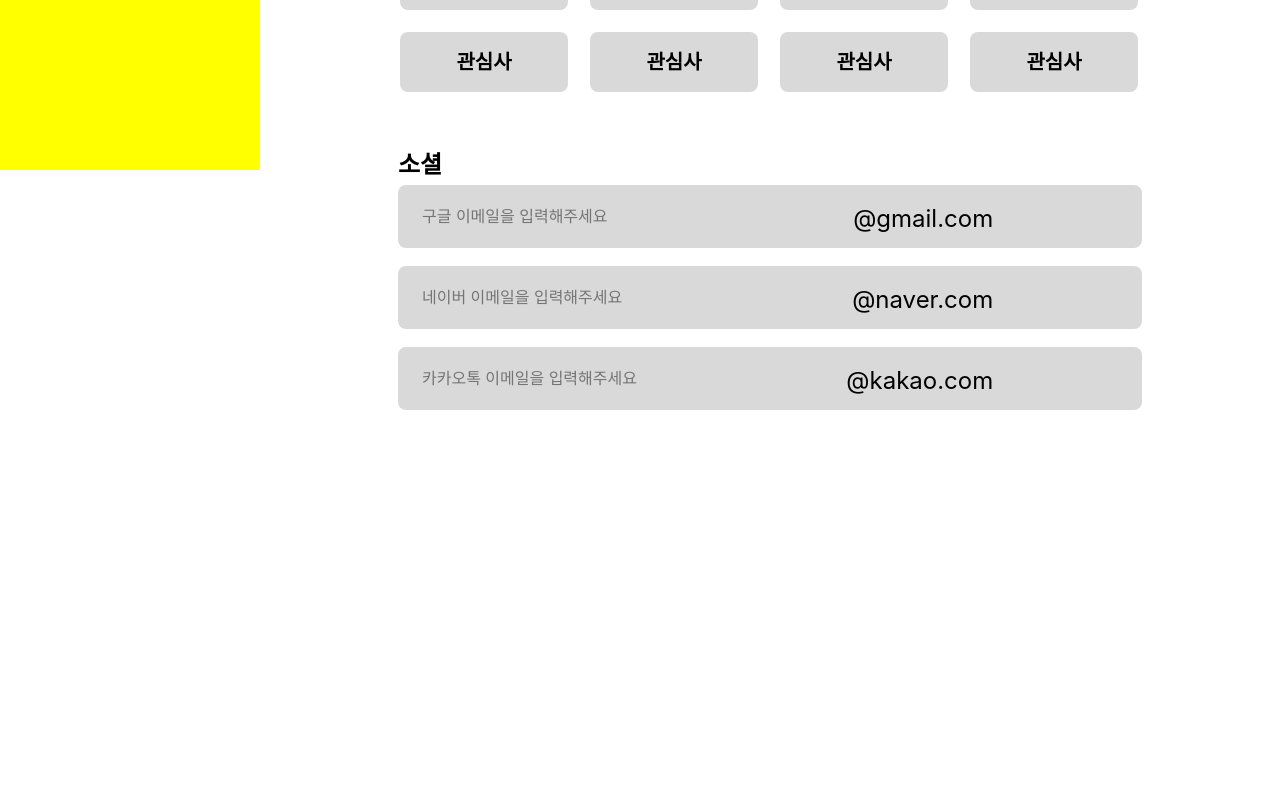
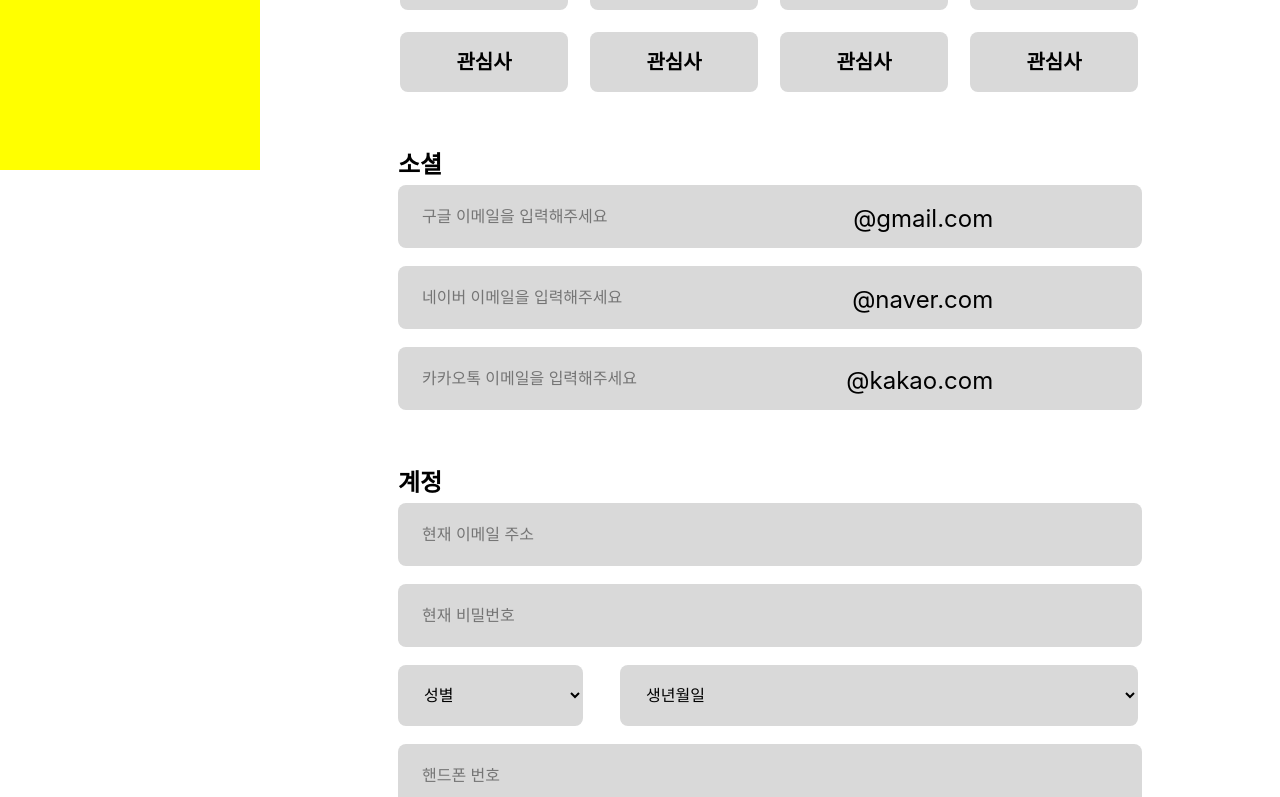
Before and after one commit to PrograMemo-Groom/TeamMemoFlow, a React app: page /setting in a window 1280 px wide. Shown: the part 630-1427 px from the top of the page. Before the commit the page ends 1040 px from the top, so only its background shows below. Built offline with nearby package versions, Linux system fonts and the light colour scheme.

Commit message:
📝 세팅 페이지 Account 컴포넌트 생성 및 ui 구성  ref: #57

```diff
--- a/src/pages/setting/Setting.jsx
+++ b/src/pages/setting/Setting.jsx
@@ -1,14 +1,31 @@
 import styles from './Setting.module.scss'
 import Profile from "./components/Profile";
 import Social from "./components/Social";
+import Account from "./components/Account";
 
-const Setting=()=>{
-  return(
-    <div className={styles.container}>
-      <Profile/>
-        <Social/>
-    </div>
-  )
+const Setting = () => {
+    const bottomItem =[
+        "개인정보 보호",
+        "화면",
+        "공지사항",
+        "정보",
+        "문의하기",
+        "버전 1.0.0",
+        "로그아웃",
+        "계정 삭제하기"
+    ]
+    return (
+        <div className={styles.container}>
+            <Profile/>
+            <Social/>
+            <Account/>
+            <ul className={styles.bottomItem}>
+                {bottomItem.map((item, index)=>(
+                    <li id={`li_${index}`}>{item}</li>
+                ))}
+            </ul>
+        </div>
+    )
 }
 
 export default Setting
--- a/src/pages/setting/Setting.module.scss
+++ b/src/pages/setting/Setting.module.scss
@@ -1,7 +1,20 @@
 @import "../../styles/mixins";
+@import "../../styles/variables";
 
 .container{
   @include flex-center;
   flex-direction: column;
   margin-top: 50px;
+  .bottomItem{
+    display: flex;
+    flex-direction: column;
+    width: 740px;
+    gap: 22px;
+    font-size: $font-size-base;
+    font-weight: bold;
+    margin-top: 185px;
+    & > *:last-child{
+      color: #DC1414;
+    }
+  }
 }
--- /dev/null
+++ b/src/pages/setting/components/Account.jsx
@@ -0,0 +1,39 @@
+import styles from "./Account.module.scss"
+import {useState} from "react";
+
+
+const Account = () =>{
+    const [selectedOption, setSelectedOption] = useState("");
+
+    const handleChange = (event) => {
+        setSelectedOption(event.target.value);
+    };
+
+    return(
+        <fieldset>
+            <legend>계정</legend>
+            <input className={styles.commonInput} placeholder="현재 이메일 주소"/>
+            <input className={styles.commonInput} placeholder="현재 비밀번호"/>
+            <form>
+                <select className={styles.gender} value={selectedOption} onChange={handleChange}>
+                    <option className={styles.defaultOption} value="" disabled>
+                      성별
+                    </option>
+                    <option value="option1">남자</option>
+                    <option value="option2">여자</option>
+                </select>
+                <select className={styles.birth} value={selectedOption} onChange={handleChange}>
+                    <option className={styles.defaultOption} value="" disabled>
+                       생년월일
+                    </option>
+                    <option value="option1">Option 1</option>
+                    <option value="option2">Option 2</option>
+                    <option value="option3">Option 3</option>
+                </select>
+            </form>
+            <input className={styles.commonInput} placeholder="핸드폰 번호"/>
+        </fieldset>
+    )
+}
+
+export default Account;
--- /dev/null
+++ b/src/pages/setting/components/Account.module.scss
@@ -0,0 +1,46 @@
+@import "../../../styles/variables";
+@import "../../../styles/mixins";
+
+fieldset {
+  width: 740px;
+  margin-top: 61px;
+  display: flex;
+  flex-direction: column;
+  gap: 18px;
+
+  legend{
+    font-size: $font-size-header;
+    font-weight: 600;
+    margin-bottom: 8px;
+  }
+
+  .commonInput {
+    width: 740px;
+    height: 61px;
+    border-radius: 8px;
+    background: #D9D9D9;
+    text-indent: 22px;
+    font-size: $font-size-base;
+    border: none;
+  }
+  form{
+    width: 740px;
+    @include flex-between;
+  }
+  select{
+    border: none;
+    background: #D9D9D9;
+    border-radius: 8px;
+    height: 61px;
+    font-size: $font-size-base;
+   text-indent: 22px;
+  }
+
+  .gender{
+    width: 25%;
+  }
+  .birth{
+    width: 70%;
+  }
+
+}
```
